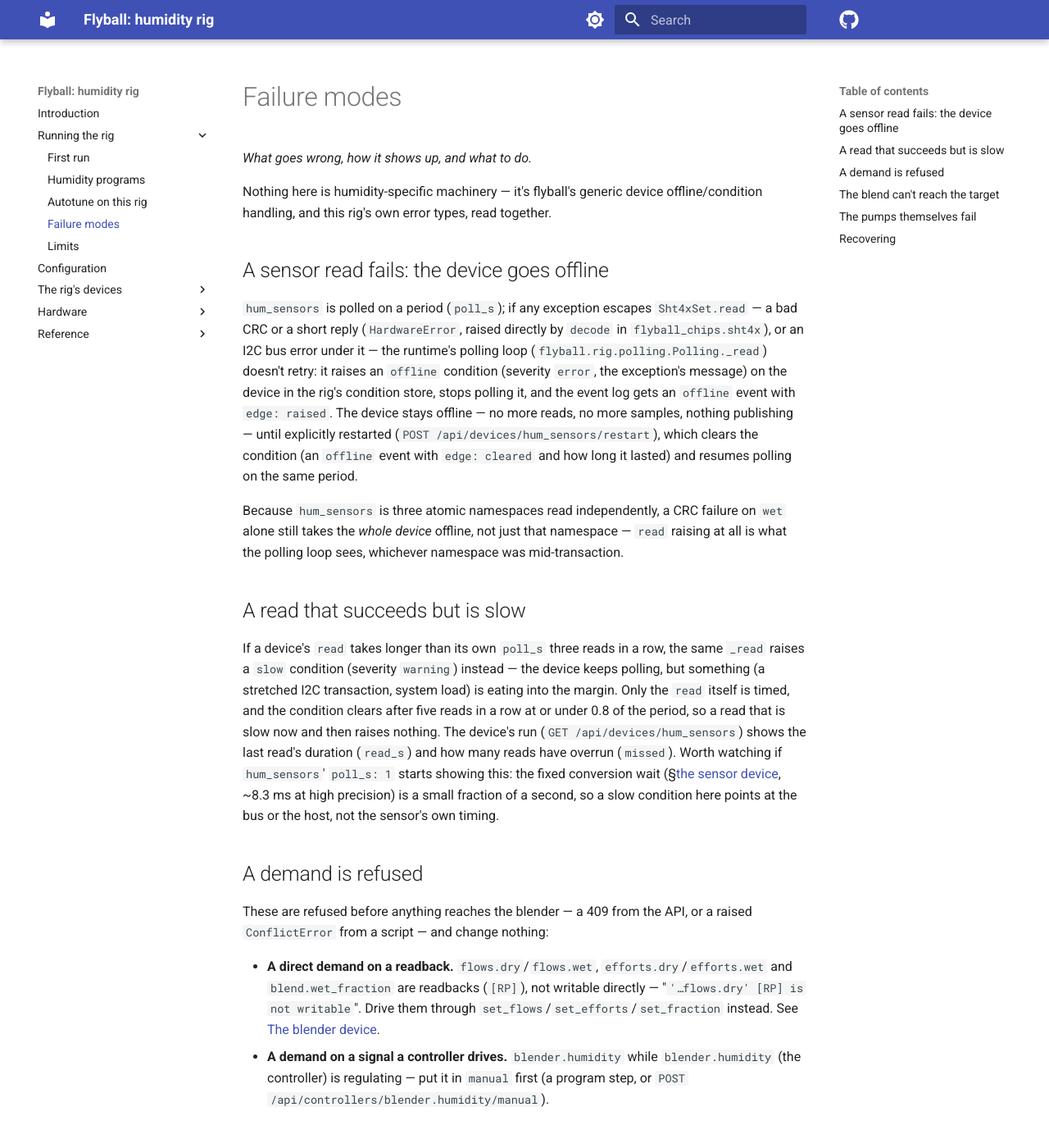
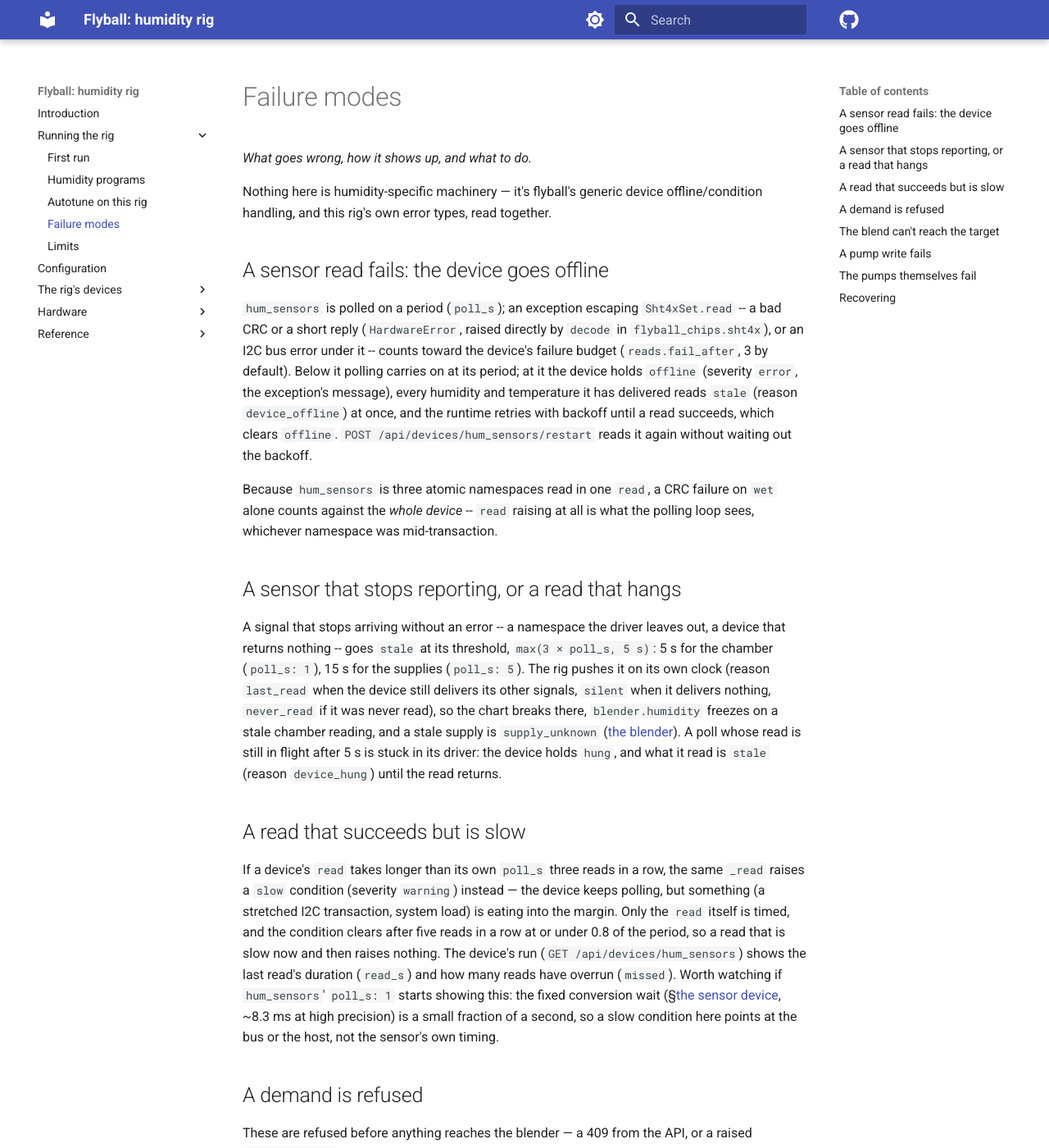
Before and after one commit to bengineer42/humctrl, an MkDocs documentation site: the page built from book/src/1-running/failures.md, in a window 1280 px wide and 1400 px high. Shown: the whole window at 82% size. Built offline with MkDocs 1.6.1 and Material for MkDocs 9.7.7, drawn with Linux system fonts in a browser that asks for light colours; comment, search, counter and statistics services are not loaded; some of the changed text lies outside the part shown.

Commit message:
docs: pair flyball wf2-s5-timer -- a sensor that stops reporting goes stale at max(3*poll_s, 5 s), hung reads, a failed pump write kept and retried, a ramp re-applied every 0.25 s between readings; failures.md brought up to the read retry
Signed-off-by: Bengineer <158306087+bengineer42@users.noreply.github.com>

```diff
--- a/book/src/1-running/failures.md
+++ b/book/src/1-running/failures.md
@@ -8,23 +8,36 @@ together.
 
 ## A sensor read fails: the device goes offline
 
-`hum_sensors` is polled on a period (`poll_s`); if any exception escapes
-`Sht4xSet.read` — a bad CRC or a short reply
-(`HardwareError`, raised directly by `decode` in
-`flyball_chips.sht4x`), or an I2C bus error under it — the
-runtime's polling loop (`flyball.rig.polling.Polling._read`) doesn't
-retry: it raises an `offline` condition (severity `error`, the exception's
-message) on the device in the rig's condition store, stops polling it, and
-the event log gets an `offline` event with `edge: raised`. The
-device stays offline — no more reads, no more samples, nothing publishing
-— until explicitly restarted (`POST /api/devices/hum_sensors/restart`),
-which clears the condition (an `offline` event with `edge: cleared` and
-how long it lasted) and resumes polling on the same period.
+`hum_sensors` is polled on a period (`poll_s`); an exception escaping
+`Sht4xSet.read` -- a bad CRC or a short reply (`HardwareError`, raised
+directly by `decode` in `flyball_chips.sht4x`), or an I2C bus error under
+it -- counts toward the device's failure budget (`reads.fail_after`, 3 by
+default). Below it polling carries on at its period; at it the device holds
+`offline` (severity `error`, the exception's message), every humidity and
+temperature it has delivered reads `stale` (reason `device_offline`) at
+once, and the runtime retries with backoff until a read succeeds, which
+clears `offline`. `POST /api/devices/hum_sensors/restart` reads it again
+without waiting out the backoff.
 
-Because `hum_sensors` is three atomic namespaces read independently, a
-CRC failure on `wet` alone still takes the *whole device* offline, not
-just that namespace — `read` raising at all is what the polling loop
-sees, whichever namespace was mid-transaction.
+Because `hum_sensors` is three atomic namespaces read in one `read`, a CRC
+failure on `wet` alone counts against the *whole device* -- `read` raising
+at all is what the polling loop sees, whichever namespace was
+mid-transaction.
+
+## A sensor that stops reporting, or a read that hangs
+
+A signal that stops arriving without an error -- a namespace the driver
+leaves out, a device that returns nothing -- goes `stale` at its
+threshold, `max(3 × poll_s, 5 s)`: 5 s for the chamber (`poll_s: 1`),
+15 s for the supplies (`poll_s: 5`). The rig pushes it on its own clock
+(reason `last_read` when the device still delivers its other signals,
+`silent` when it delivers nothing, `never_read` if it was never read), so
+the chart breaks there, `blender.humidity` freezes on a stale chamber
+reading, and a stale supply is `supply_unknown`
+([the blender](../3-devices/blender.md#a-supply-sensor-with-no-value)). A
+poll whose read is still in flight after 5 s is stuck in its driver: the
+device holds `hung`, and what it read is `stale` (reason `device_hung`)
+until the read returns.
 
 ## A read that succeeds but is slow
 
@@ -81,6 +94,17 @@ pumps — but the result isn't what was asked for:
   the bound sensors' readings cross (the wet line reading drier than the
   dry line, say, or a swapped I2C address).
 
+## A pump write fails
+
+A blender `commit` that raises (a PWM write the kernel refuses) holds
+`write_failed` on the blender until a commit succeeds, and its echo
+demands -- `humidity` and the rest -- read `stale` (reason `write_failed`)
+meanwhile. The demand it carried is kept, not dropped: it goes out with the
+next commit, and the rig retries on its own clock, first after 5 s (the
+blender has no `poll_s`) and then doubling up to 60 s, each re-send a
+`resent` event, until it is older than `retry_max_age_s` (60 s), when it is
+dropped with a `write_dropped` event.
+
 ## The pumps themselves fail
 
 `humidity.pumps.errors.PumpHardwareError` wraps whatever the underlying
@@ -92,8 +116,8 @@ errors, not just the first — if either does.
 
 ## Recovering
 
-A device stays offline until `POST /api/devices/{name}/restart`, or the
-runner is restarted outright. Building the blender always disables both
+An offline device is read again on its backoff, and `POST
+/api/devices/{name}/restart` reads it at once. Building the blender always disables both
 PWM channels first — `PwmPump.__init__` calls `link.enable(channel,
 False)` before anything else — so a fresh `flyball-runner` start never
 inherits a pump left running by a process that died mid-write; it's a
```
Also changed, not shown: book/src/1-running/programs.md (+8 -0 lines), book/src/3-devices/blender.md (+4 -3 lines).
